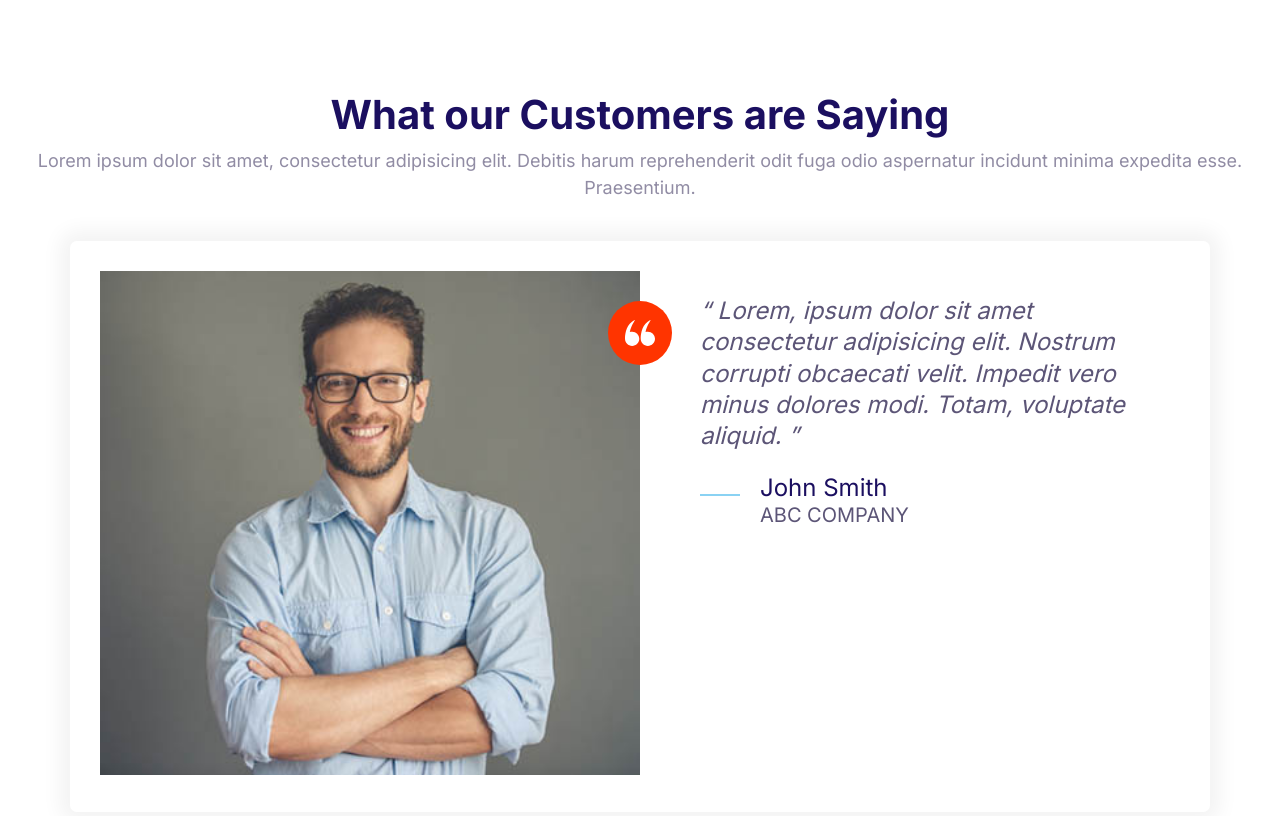
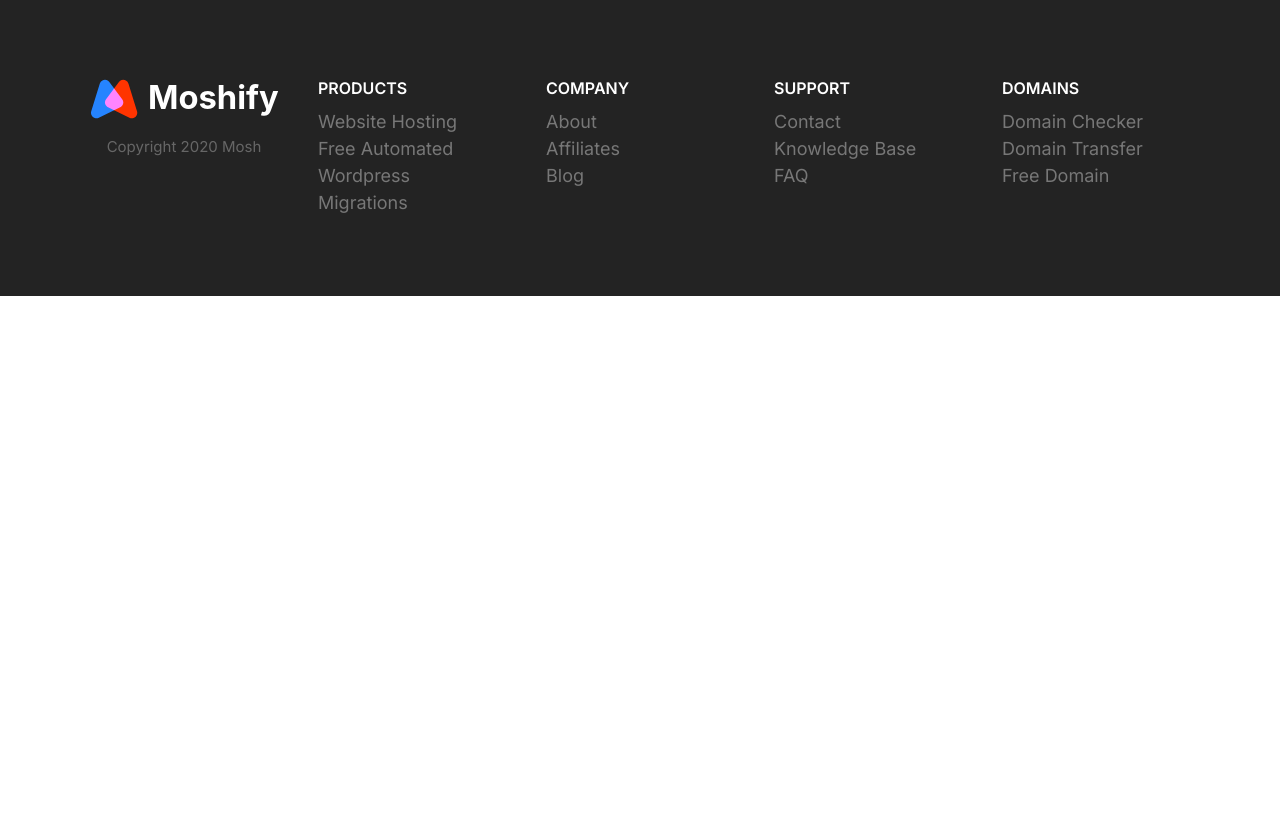
Before and after one commit to MRXdev12/moshify, a plain HTML site: page index.html in a window 1280 px wide. Drawn offline with Linux system fonts and the light colour scheme.

Commit message:
footer component

```diff
--- a/css/styles.css
+++ b/css/styles.css
@@ -190,7 +190,7 @@
 }
 
 .icon-container {
-  background: #d6ecf0;
+  background: #f3f9fa;
   width: 64px;
   height: 64px;
   border-radius: 100%;
@@ -816,3 +816,81 @@
     max-width: 700px;
   }
 }
+
+/* Footer Block */
+
+.footer {
+  background: #232323;
+}
+
+.footer a {
+  color: #777;
+  transition: color 0.3s;
+}
+
+.footer a:hover {
+  color: #fff;
+}
+
+.footer__section {
+  padding: 2rem;
+  border-bottom: 1px solid #393939;
+}
+
+.footer__section .list {
+  margin: 0;
+}
+
+.footer__heading {
+  text-transform: uppercase;
+  font-weight: 600;
+}
+
+.footer__brand {
+  margin-top: 5rem;
+  text-align: center;
+}
+
+.footer__brand img {
+  /* TODO: CONSIDER REFACTORING THIS */
+  width: 100%;
+  max-width: 230px;
+}
+
+.footer__copyright {
+  font-size: 2.1rem;
+  color: #fff;
+  opacity: .3;
+}
+
+@media screen and (min-width: 768px) {
+  .footer__sections {
+    grid-template-columns: repeat(auto-fit, minmax(10rem, 1fr));
+  }
+
+  .footer .collapsible__chevron {
+    display: none;
+  }
+
+  .footer .collapsible__content {
+    opacity: 1;
+    max-height: 100%;
+  }
+
+  .footer__brand {
+    order: -1;
+    margin-top: 1rem;
+  }
+
+  .footer__copyright {
+    font-size: 1.5rem;
+  }
+
+  .footer__section {
+    border: 0;
+  }
+
+  .footer__heading {
+    font-size: 1.6rem;
+  }
+}
--- a/index.html
+++ b/index.html
@@ -15,53 +15,74 @@
     <link rel="stylesheet" href="css/styles.css" />
   </head>
   <body>
-    <section class="block">
-      <header class="block__header">
-        <h2>What our Customers are Saying</h2>
-        <p>
-          Lorem ipsum dolor sit amet, consectetur adipisicing elit. Debitis
-          harum reprehenderit odit fuga odio aspernatur incidunt minima expedita
-          esse. Praesentium.
-        </p>
+    <footer class="footer block block--dark footer">
+      <div class="container grid footer__sections">
+        <section class="collapsible collapsible--expanded footer__section">
+          <header class="collapsible__header">
+            <h2 class="collapsible__heading footer__heading">Products</h2>
+            <svg class="icon icon--white collapsible__chevron">
+              <use xlink:href="images/sprite.svg#chevron"></use>
+            </svg>
           </header>
-      <div class="container">
-        <div class="card testimonial">
-          <div class="grid grid--1x2">
-            <div class="testimonial__image">
-              <img
-                src="images/testimonial.jpg"
-                alt="A happy smiling costumer"
-              />
-              <span class="icon-container icon-container--accent">
-                <svg class="icon icon--white icon--small">
-                  <use xlink:href="images/sprite.svg#quotes"></use>
+          <div class="collapsible__content">
+            <ul class="list">
+              <li><a href="#">Website Hosting</a></li>
+              <li><a href="#">Free Automated Wordpress</a></li>
+              <li><a href="#">Migrations</a></li>
+            </ul>
+          </div>
+        </section>
+        <section class="collapsible footer__section">
+          <header class="collapsible__header">
+            <h2 class="collapsible__heading footer__heading">Company</h2>
+            <svg class="icon icon--white collapsible__chevron">
+              <use xlink:href="images/sprite.svg#chevron"></use>
             </svg>
-              </span>
+          </header>
+          <div class="collapsible__content">
+            <ul class="list">
+              <li><a href="#">About</a></li>
+              <li><a href="#">Affiliates</a></li>
+              <li><a href="#">Blog</a></li>
+            </ul>
           </div>
-            <blockquote class="quote">
-              <p class="quote__text">
-                Lorem, ipsum dolor sit amet consectetur adipisicing elit.
-                Nostrum corrupti obcaecati velit. Impedit vero minus dolores
-                modi. Totam, voluptate aliquid.
-              </p>
-              <footer>
-                <div class="media">
-                  <div class="media__image">
-                    <svg class="icon icon--primary quote__line">
-                      <use xlink:href="images/sprite.svg#line"></use>
+        </section>
+        <section class="collapsible footer__section">
+          <header class="collapsible__header">
+            <h2 class="collapsible__heading footer__heading">Support</h2>
+            <svg class="icon icon--white collapsible__chevron">
+              <use xlink:href="images/sprite.svg#chevron"></use>
             </svg>
+          </header>
+          <div class="collapsible__content">
+            <ul class="list">
+              <li><a href="#">Contact</a></li>
+              <li><a href="#">Knowledge Base</a></li>
+              <li><a href="#">FAQ</a></li>
+            </ul>
           </div>
-                  <div class="media__body">
-                    <h3 class="media__title quote__author">John Smith</h3>
-                    <p class="quote__company">ABC COMPANY</p>
+        </section>
+        <section class="collapsible footer__section">
+          <header class="collapsible__header">
+            <h2 class="collapsible__heading footer__heading">Domains</h2>
+            <svg class="icon icon--white collapsible__chevron">
+              <use xlink:href="images/sprite.svg#chevron"></use>
+            </svg>
+          </header>
+          <div class="collapsible__content">
+            <ul class="list">
+              <li><a href="#">Domain Checker</a></li>
+              <li><a href="#">Domain Transfer</a></li>
+              <li><a href="#">Free Domain</a></li>
+            </ul>
           </div>
+        </section>
+        <section class="footer__brand">
+          <img src="images/logo.svg" alt="" />
+          <p class="footer__copyright">Copyright 2020 Mosh</p>
+        </section>
       </div>
     </footer>
-            </blockquote>
-          </div>
-        </div>
-      </div>
-    </section>
     <script src="js/main.js"></script>
   </body>
 </html>
```
Also changed, not shown: components/footer.html (added, +68 -0 lines), images/sprite.svg. Lines whose indentation alone changed are shown as unchanged.
